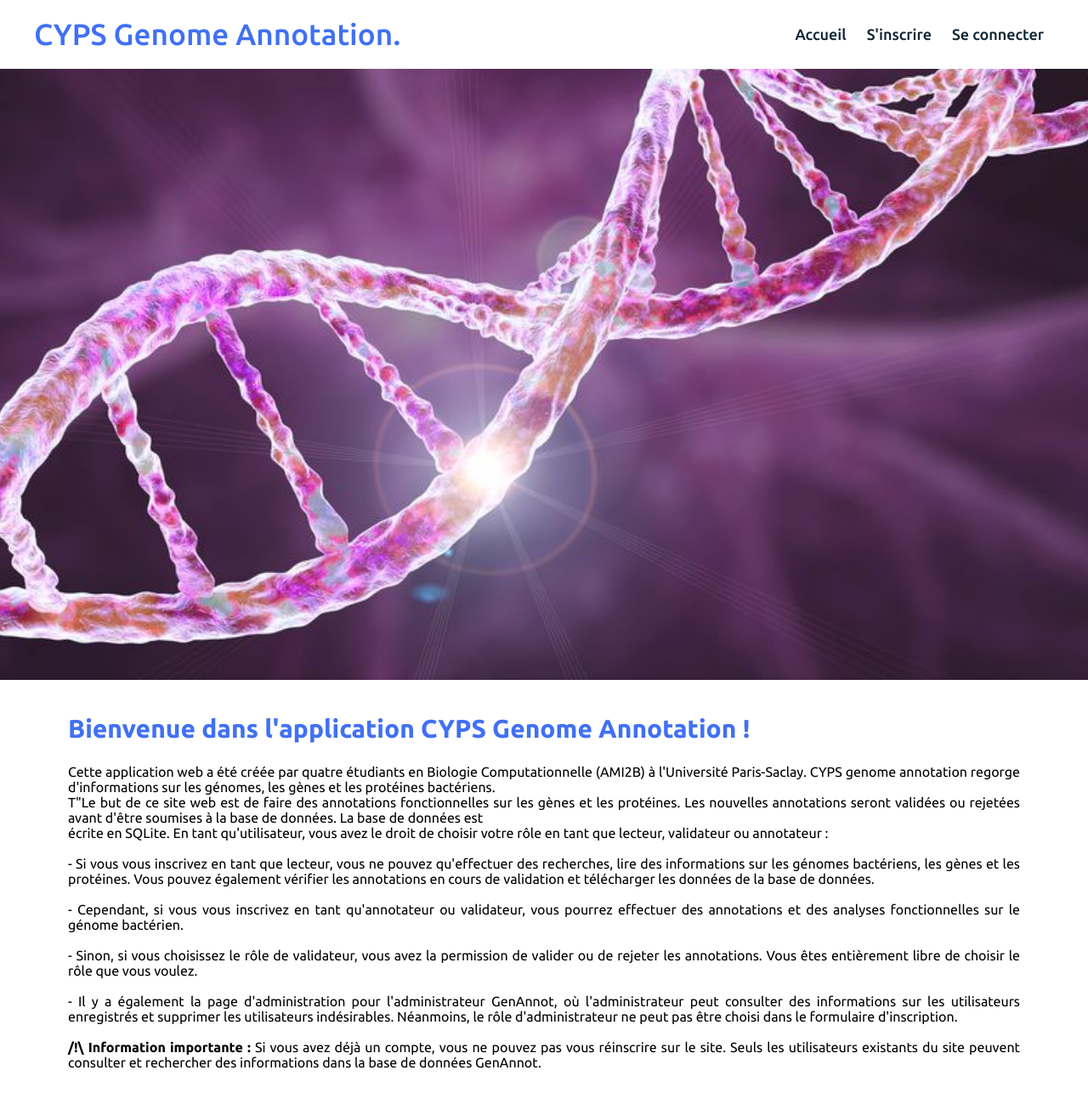
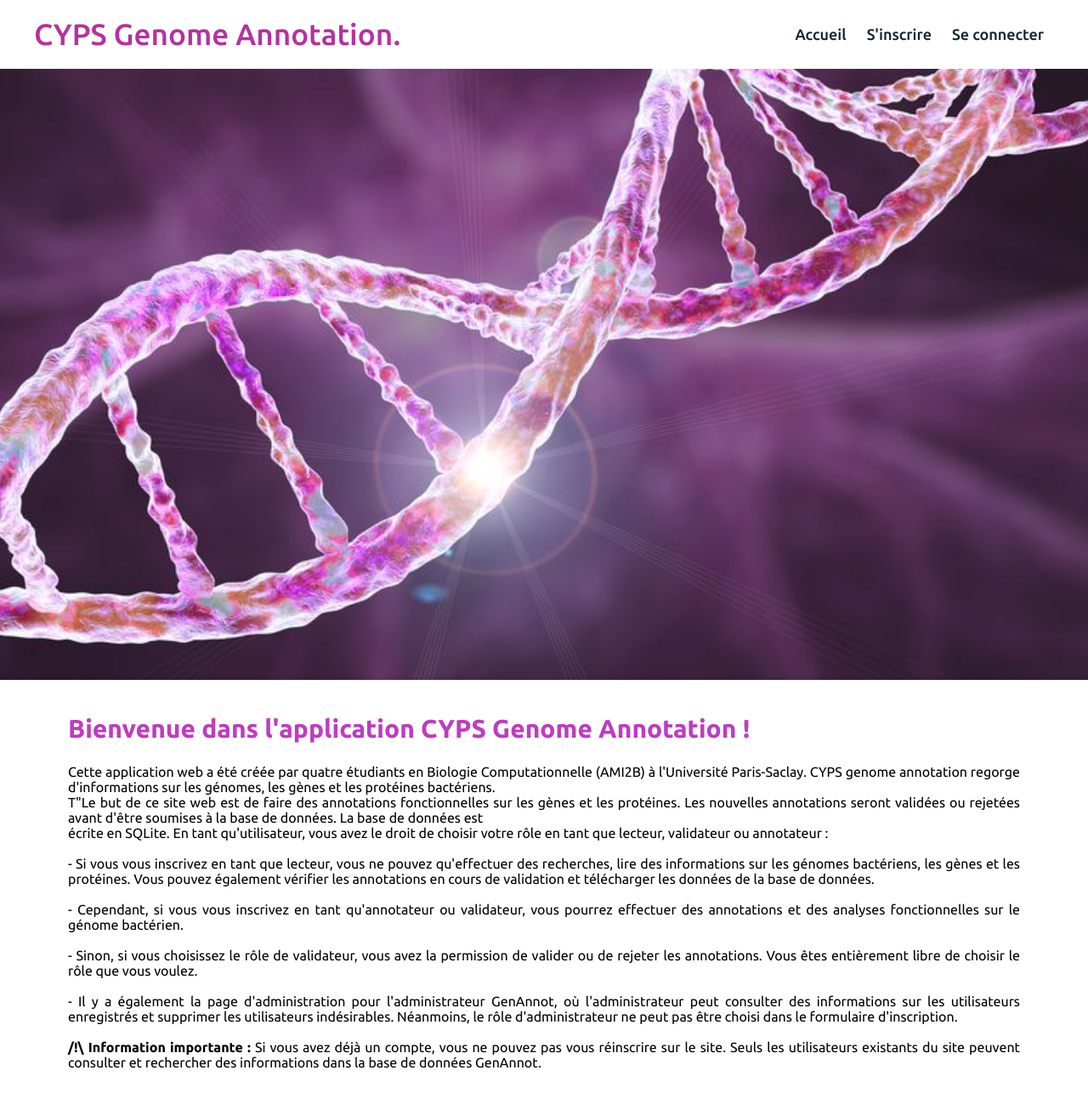
Before and after one commit to YanisMadi/Projet_WEB, a Django app: page /menu/ in a window 1280 px wide. Shown: the whole page at 85% size. Run offline with Django 4.2, Linux system fonts and the light colour scheme.

Commit message:
Update home_page.css

```diff
--- a/genome_annotation/genome/static/home_page.css
+++ b/genome_annotation/genome/static/home_page.css
@@ -33,7 +33,7 @@ nav .nav-content{
 nav .logo a{
     font-weight: 500;
     font-size: 35px;
-    color: #4070f4;
+    color: #b5329d;
 }
 nav.sticky .logo a{
     color: #fff;
@@ -55,7 +55,7 @@ nav.sticky .logo a{
     transition: all 0.3s ease;
 }
 .nav-links li a:hover{
-    color: #4070f4;
+    color: #be3cc0;
 }
 nav.sticky .nav-links li a{
     color:  #0E2431;
@@ -76,7 +76,7 @@ nav.sticky .nav-links li a:hover{
 h2{
     font-size: 30px;
     margin-bottom: 6px;
-    color: #4070f4;
+    color: #be3cc0;
 }
 /*Description du site*/
 .text{
```
